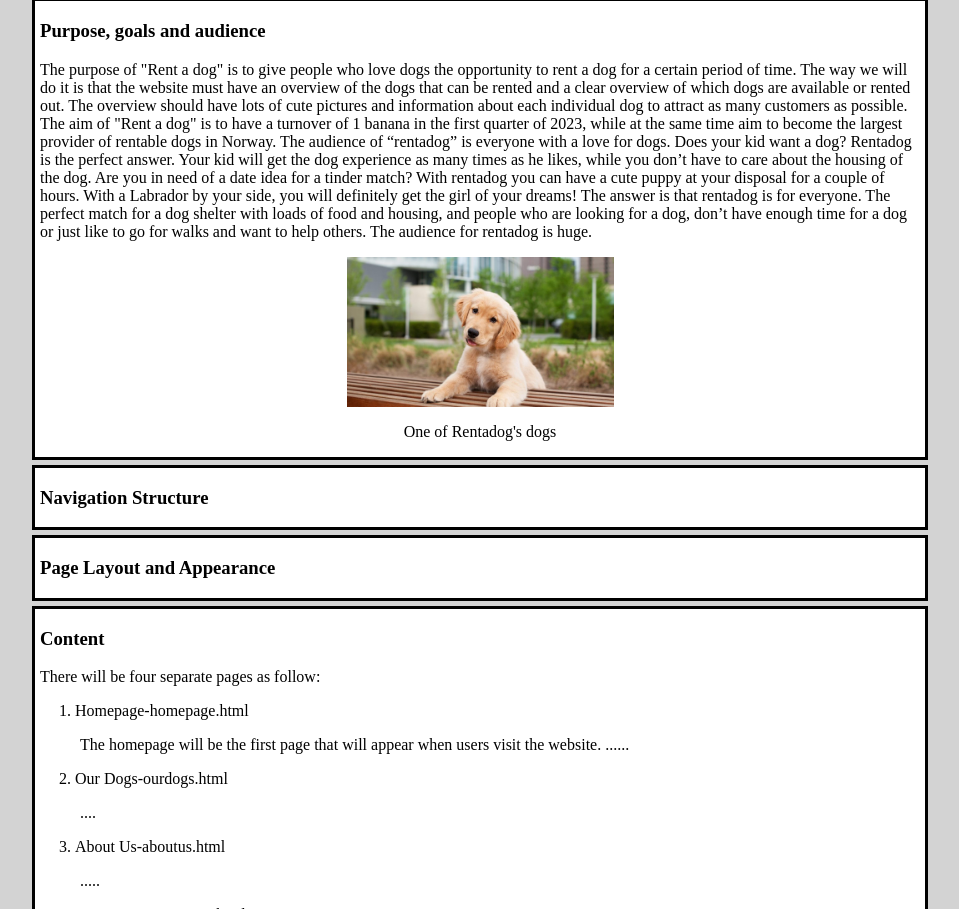
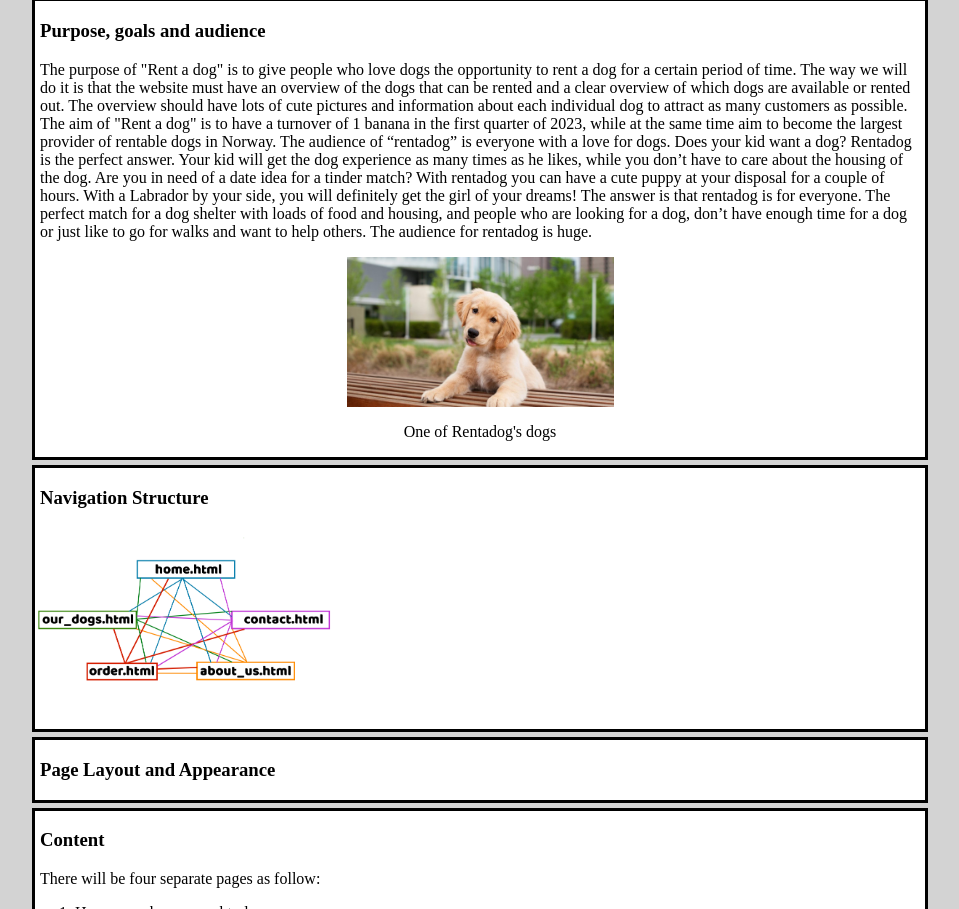
Before and after one commit to NoahLundSyrdal/Rent-a-dog, a plain HTML site: page P2_requirements_2.html in a window 1280 px wide. Shown: the part 308-1217 px from the top of the page, without its empty margins (160-1119 px from the left). Drawn offline with Linux system fonts and the light colour scheme.

Commit message:
linka favicon

```diff
--- a/P2_requirements_2.html
+++ b/P2_requirements_2.html
@@ -4,6 +4,7 @@
         <title>Rentadog Project</title>
         <meta charset="utf-8">
         <link rel="stylesheet" href="style.css">
+        <link rel="icon" href="img/paw.png">
     </head>
 
     <body>
@@ -42,6 +43,7 @@
 
     <div>
         <h3>Navigation Structure</h3>
+        <img src="img/Navigation.jpg" alt="Navigation map" width="300px">
         <p>
         </p>
     </div>
```
